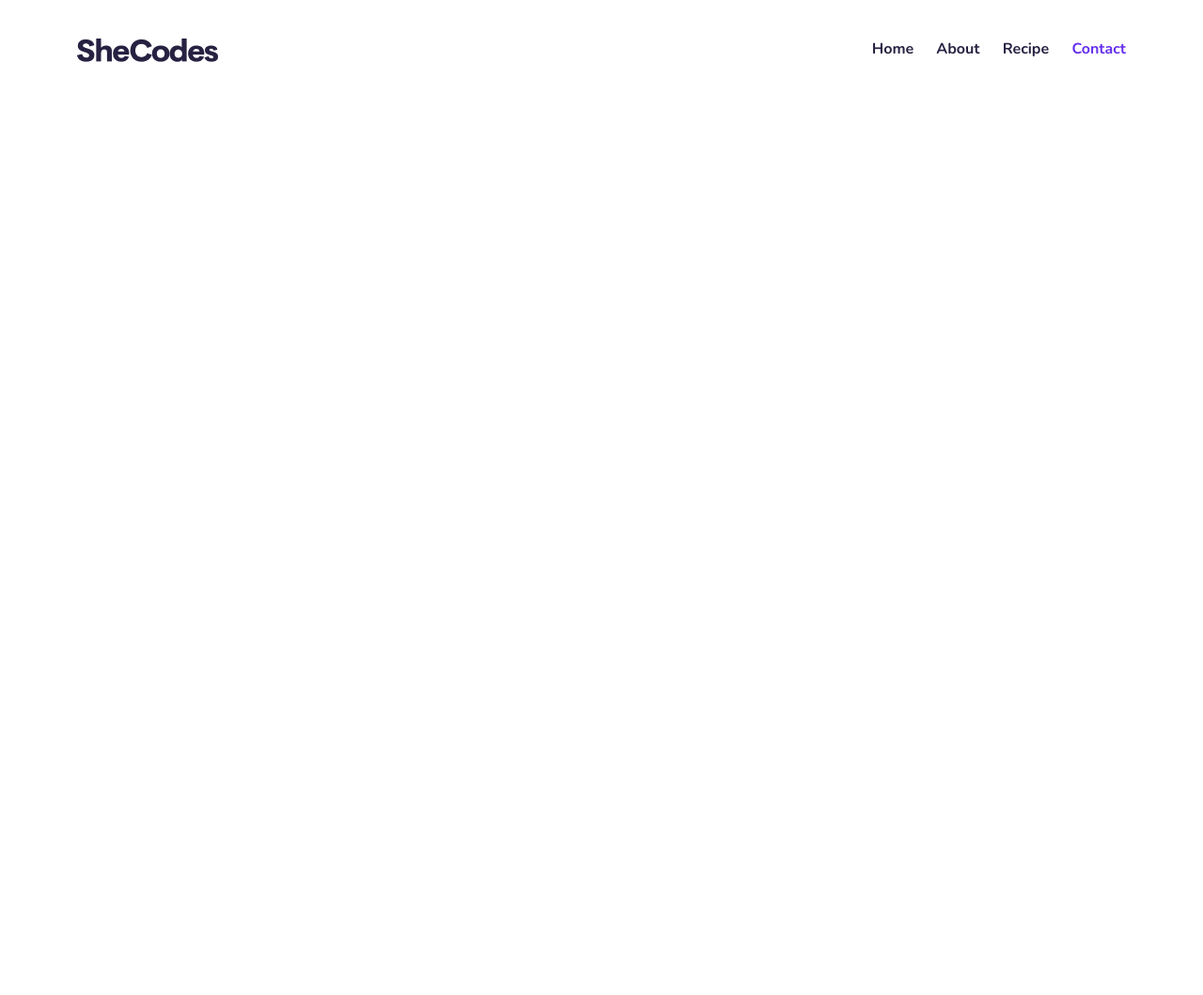
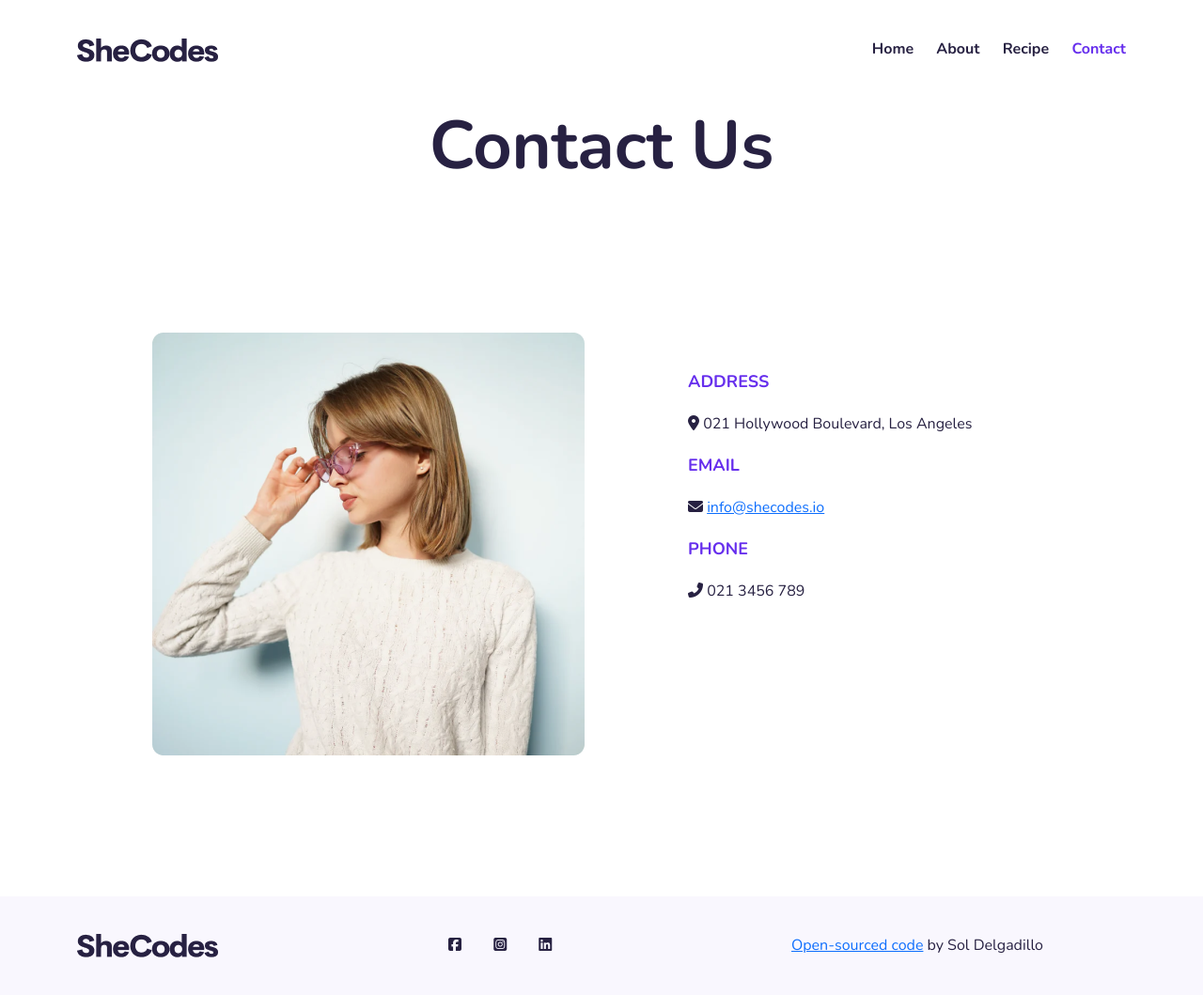
Before and after one commit to soledelgadillo/recipe-collection-project, a plain HTML site: page contact.html in a window 1280 px wide. Shown: the whole page at 94% size. Before the commit the page ends 800 px from the top, so only its background shows below. Drawn offline with nearby package versions, Linux system fonts and the light colour scheme.

Commit message:
Updated content and style for Contact Us page

```diff
--- a/contact.html
+++ b/contact.html
@@ -45,5 +45,67 @@
         </ul>
       </nav>
     </div>
+
+    <h1>Contact Us</h1>
+    <div class="content-container container contact-container">
+      <div class="row">
+        <div class="col">
+          <img
+            src="images/shelley-white.png"
+            alt="Shelley White"
+            class="img-fluid"
+          />
+        </div>
+        <div class="col contact">
+          <div class="contact-type">Address</div>
+          <div class="contact-info">
+            <i class="fas fa-map-marker-alt"></i> 021 Hollywood Boulevard, Los
+            Angeles
+          </div>
+
+          <div class="contact-type">Email</div>
+          <div class="contact-info">
+            <i class="fas fa-envelope"></i>
+            <a href="mailto:info@shecodes.io">info@shecodes.io</a>
+          </div>
+
+          <div class="contact-type">Phone</div>
+          <div class="contact-info">
+            <i class="fas fa-phone-alt"></i>
+            021 3456 789
+          </div>
+        </div>
+      </div>
+    </div>
+
+    <footer>
+      <div class="container">
+        <div class="row d-flex justify-content-between">
+          <div class="col">
+            <a href="/"> <img src="images/logo.png" alt="Shecodes" /> </a>
+          </div>
+          <div class="col social-media">
+            <a href="https://www.facebook.com/shelleywhite">
+              <i class="fab fa-facebook-square"></i
+            ></a>
+            <a href="https://www.instagram.com/shelleywhite">
+              <i class="fab fa-instagram-square"></i
+            ></a>
+            <a href="https://www.linkedin.com/shelleywhite">
+              <i class="fab fa-linkedin"></i
+            ></a>
+          </div>
+          <div class="col dev">
+            <a
+              href="https://github.com/soledelgadillo/recipe-collection-project"
+              title="Recipe Collection Project"
+              target="_blank"
+              >Open-sourced code</a
+            >
+            by Sol Delgadillo
+          </div>
+        </div>
+      </div>
+    </footer>
   </body>
 </html>
--- a/src/style.css
+++ b/src/style.css
@@ -61,12 +61,13 @@ nav li {
 footer {
   background: #f9f7fe;
   color: var(--accent-color);
-  margin-top: 40px;
+  margin-top: 80px;
   padding: 40px 0;
 }
 
 nav li a {
   color: var(--accent-color);
+  transition: all 100ms ease-in-out;
 }
 
 nav a:hover,
@@ -103,6 +104,7 @@ nav li.active a {
 .social-media a {
   padding: 0 15px;
   color: var(--accent-color);
+  transition: all 100ms ease-in-out;
 }
 .social-media a:hover {
   color: var(--primary-color);
@@ -166,3 +168,27 @@ p.step {
   font-size: 18px;
   font-weight: 400;
 }
+.contact-container {
+  margin: 150px;
+}
+.contact {
+  margin-top: 20px;
+}
+.contact-type {
+  color: var(--primary-color);
+  font-size: 18px;
+  font-weight: 700;
+  line-height: 25px;
+  text-transform: uppercase;
+  margin: 20px 0;
+}
+.contact-data {
+  font-size: 18px;
+  font-weight: 400;
+  line-height: 25px;
+  margin: 0 30px;
+}
+
+.contact-data a {
+  text-decoration: none;
+}
```
